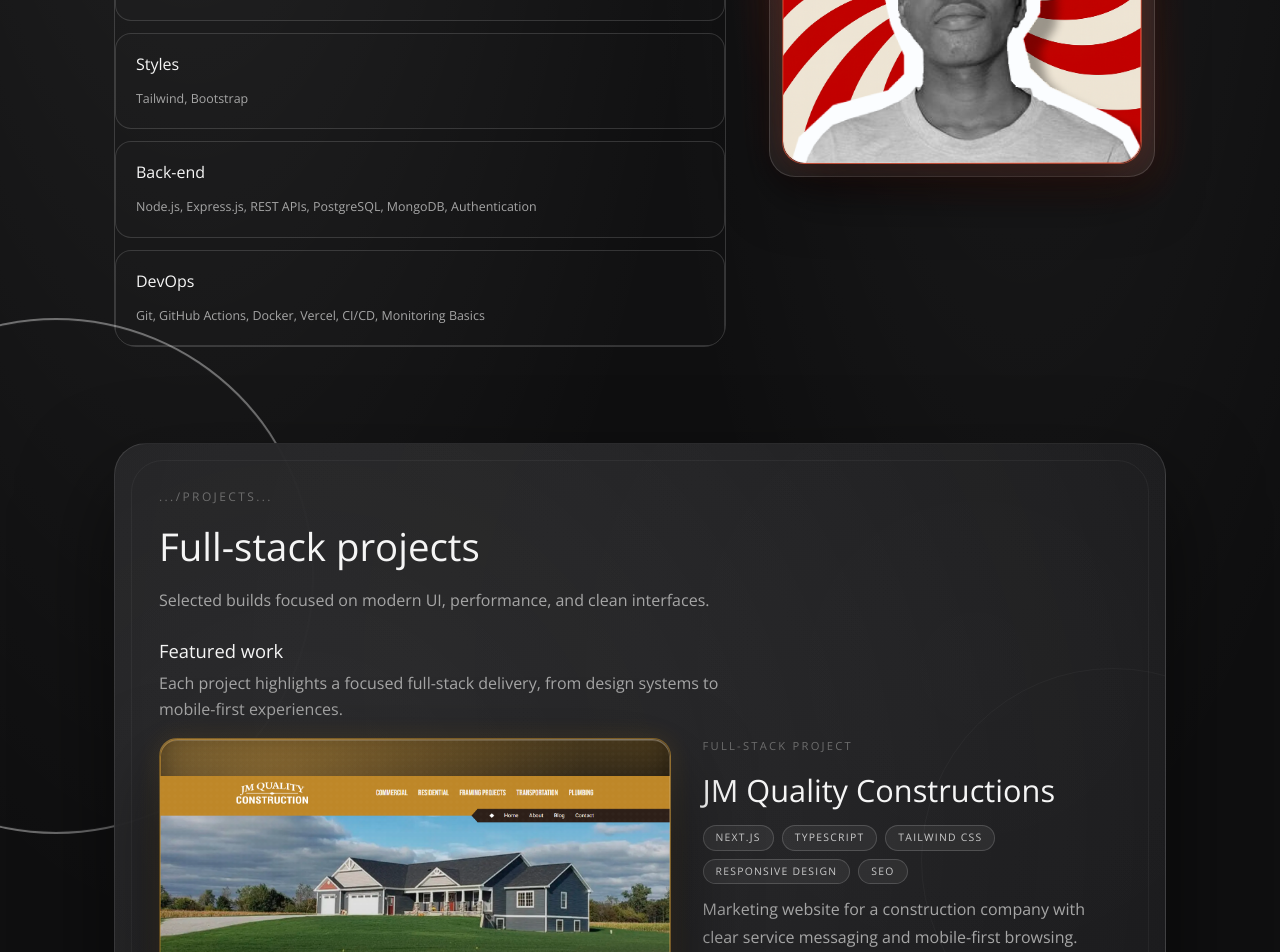
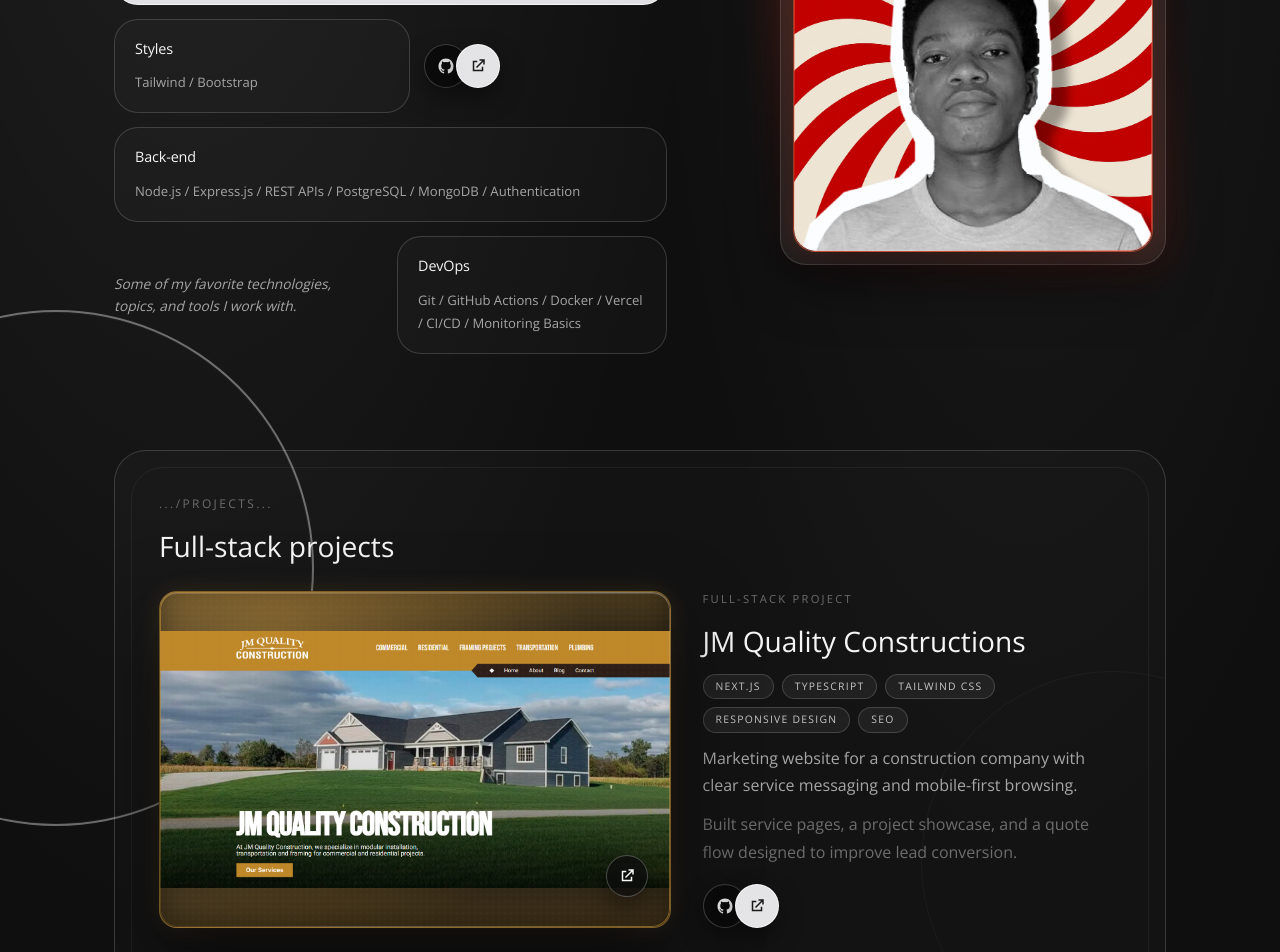
Before and after one commit to AkinyemiVictor/victor-portfolio, a Next.js app: page / in a window 1280 px wide. Shown: the part 1060-2012 px from the top of the page. Built offline with nearby package versions, Linux system fonts and the light colour scheme.

Commit message:
12th commit

```diff
--- a/app/globals.css
+++ b/app/globals.css
@@ -6,6 +6,8 @@
   --page-muted: #a6a6a6;
   --page-dim: #6d6d6d;
   --accent: #3d7bff;
+  --accent-hover: #5a92ff;
+  --accent-press: #2f63d7;
   --accent-soft: rgba(61, 123, 255, 0.22);
   --glass: rgba(255, 255, 255, 0.08);
   --glass-strong: rgba(255, 255, 255, 0.18);
@@ -336,14 +338,27 @@ a {
   transform: translateY(-2px);
 }
 
+.pill-primary:active {
+  transform: translateY(0);
+  background: var(--accent-press);
+}
+
 .pill-ghost {
-  border: 1px solid var(--glass-border);
-  background: rgba(255, 255, 255, 0.03);
-  color: var(--page-ink);
+  border: 1px solid rgba(61, 123, 255, 0.72);
+  background: rgba(61, 123, 255, 0.2);
+  color: #dbe8ff;
+  box-shadow: 0 12px 30px rgba(61, 123, 255, 0.22);
 }
 
 .pill-ghost:hover {
   transform: translateY(-2px);
+}
+
+.pill-ghost:active {
+  transform: translateY(0);
+  background: rgba(47, 99, 215, 0.34);
+  border-color: rgba(47, 99, 215, 0.9);
+  color: #ffffff;
 }
 
 .hero-right {
@@ -384,7 +399,7 @@ a {
 }
 
 .section-title {
-  font-size: clamp(1.8rem, 3vw, 2.6rem);
+  font-size: clamp(1.35rem, 2.2vw, 1.8rem);
   margin: 0;
 }
 
@@ -432,17 +447,20 @@ a {
 
 .profile {
   display: grid;
-  gap: 32px;
+  gap: 24px;
 }
 
 .profile-left {
   display: grid;
-  gap: 24px;
+  gap: 0;
+  align-content: start;
+  justify-items: start;
 }
 
 .profile-intro {
   display: grid;
   gap: 12px;
+  max-width: 760px;
 }
 
 .profile-text {
@@ -451,18 +469,20 @@ a {
   margin: 0;
 }
 
+.profile-intro-tablet {
+  display: none;
+}
+
 .skill-grid {
   display: grid;
-  width: min(100%, 760px);
+  width: min(100%, 660px);
 }
 
 .skill-panel {
-  border-radius: 22px;
-  padding: 0;
-  display: grid;
-  gap: 12px;
+  display: grid;
+  gap: 14px;
   background: transparent;
-  border: 1px solid rgba(255, 255, 255, 0.16);
+  border: none;
   box-shadow: none;
 }
 
@@ -474,26 +494,95 @@ a {
   padding: 18px 20px;
   display: grid;
   gap: 12px;
-  border-radius: 16px;
-  border: 1px solid rgba(255, 255, 255, 0.14);
-  background: rgba(255, 255, 255, 0.01);
-}
-
-.skill-row.has-divider {
-  border-bottom: 1px solid rgba(255, 255, 255, 0.14);
+  border-radius: 24px;
+  border: 1px solid rgba(255, 255, 255, 0.16);
+  background: rgba(255, 255, 255, 0.02);
+}
+
+.skill-row-front {
+  padding: 20px 22px;
+  background: rgba(237, 237, 240, 0.95);
+  border-color: rgba(255, 255, 255, 0.68);
+}
+
+.skill-row-front .skill-title {
+  color: #1a1a1a;
+}
+
+.skill-row-front .skill-list {
+  color: #2f2f2f;
+}
+
+.skill-mid {
+  display: grid;
+  grid-template-columns: minmax(0, 0.64fr) auto;
+  gap: 14px;
+  align-items: center;
+}
+
+.skill-orbs {
+  display: flex;
+  align-items: center;
+  gap: 0;
+}
+
+.skill-orb {
+  position: relative;
+  width: 44px;
+  height: 44px;
+  border-radius: 999px;
+  border: 1px solid rgba(255, 255, 255, 0.2);
+  background: rgba(10, 10, 10, 0.9);
+  color: rgba(255, 255, 255, 0.86);
+  display: grid;
+  place-items: center;
+  box-shadow: 0 10px 24px rgba(0, 0, 0, 0.4);
+  z-index: 1;
+}
+
+.skill-orb svg {
+  width: 18px;
+  height: 18px;
+  fill: currentColor;
+}
+
+.skill-orb-light {
+  margin-left: -12px;
+  background: rgba(238, 238, 240, 0.96);
+  border-color: rgba(255, 255, 255, 0.75);
+  color: #1a1a1a;
+  z-index: 2;
+}
+
+.skill-foot {
+  display: grid;
+  grid-template-columns: minmax(0, 1fr) minmax(270px, 0.72fr);
+  gap: 14px;
+  align-items: end;
+}
+
+.skill-note {
+  margin: 0;
+  align-self: center;
+  max-width: 240px;
+  color: var(--page-muted);
+  font-size: 0.86rem;
+  line-height: 1.55;
+  font-style: italic;
 }
 
 .skill-title {
   margin: 0;
-  font-size: 1rem;
+  font-size: 0.9rem;
+  letter-spacing: -0.01em;
 }
 
 .skill-list {
   margin: 0;
   font-family: var(--font-mono), monospace;
-  font-size: 0.78rem;
+  font-size: 0.82rem;
   color: var(--page-muted);
-  line-height: 1.8;
+  line-height: 1.75;
 }
 
 .profile-right {
@@ -620,12 +709,9 @@ a {
   position: relative;
   padding: clamp(24px, 5vw, 44px);
   border-radius: 32px;
-  border: 1px solid rgba(255, 255, 255, 0.12);
-  background:
-    radial-gradient(circle at 18% 20%, rgba(255, 255, 255, 0.08), transparent 55%),
-    radial-gradient(circle at 82% 12%, rgba(255, 255, 255, 0.04), transparent 60%),
-    linear-gradient(160deg, rgba(26, 26, 28, 0.98), rgba(12, 12, 14, 0.98));
-  box-shadow: 0 40px 90px rgba(0, 0, 0, 0.55);
+  border: 1px solid rgba(255, 255, 255, 0.16);
+  background: rgba(255, 255, 255, 0.02);
+  box-shadow: none;
   overflow: hidden;
 }
 
@@ -634,8 +720,8 @@ a {
   position: absolute;
   inset: 16px;
   border-radius: inherit;
-  border: 1px solid rgba(255, 255, 255, 0.08);
-  opacity: 0.6;
+  border: 1px solid rgba(255, 255, 255, 0.12);
+  opacity: 0.45;
   pointer-events: none;
   z-index: 0;
 }
@@ -731,7 +817,7 @@ a {
 
 .project-list {
   display: grid;
-  gap: clamp(28px, 6vw, 48px);
+  gap: clamp(44px, 8vw, 84px);
 }
 
 .project-item {
@@ -998,7 +1084,7 @@ a {
 
 .project-name {
   margin: 0;
-  font-size: clamp(1.4rem, 2.4vw, 2rem);
+  font-size: clamp(1.35rem, 2.2vw, 1.8rem);
 }
 
 .project-tags {
@@ -1032,20 +1118,31 @@ a {
 .project-links {
   display: flex;
   align-items: center;
-  gap: 10px;
+  gap: 0;
   margin-top: 6px;
 }
 
 .project-icon {
-  width: 36px;
-  height: 36px;
+  position: relative;
+  width: 44px;
+  height: 44px;
   border-radius: 999px;
   border: 1px solid rgba(255, 255, 255, 0.2);
-  background: rgba(255, 255, 255, 0.06);
+  background: rgba(10, 10, 10, 0.9);
+  color: rgba(255, 255, 255, 0.86);
   display: grid;
   place-items: center;
-  color: var(--page-ink);
+  box-shadow: 0 10px 24px rgba(0, 0, 0, 0.4);
+  z-index: 1;
   transition: transform 0.2s ease, border-color 0.2s ease;
+}
+
+.project-icon-live {
+  margin-left: -12px;
+  background: rgba(238, 238, 240, 0.96);
+  border-color: rgba(255, 255, 255, 0.75);
+  color: #1a1a1a;
+  z-index: 2;
 }
 
 .project-icon:hover {
@@ -1054,8 +1151,8 @@ a {
 }
 
 .project-icon svg {
-  width: 16px;
-  height: 16px;
+  width: 18px;
+  height: 18px;
   fill: currentColor;
 }
 
@@ -2232,11 +2329,16 @@ a {
   gap: 8px;
   padding: 0.55rem 1.1rem;
   border-radius: 999px;
-  border: 1px solid rgba(255, 255, 255, 0.18);
-  background: transparent;
-  color: var(--page-ink);
+  border: 1px solid rgba(61, 123, 255, 0.72);
+  background: rgba(61, 123, 255, 0.2);
+  color: #dbe8ff;
   font-size: 0.78rem;
-  transition: transform 0.2s ease, border-color 0.2s ease;
+  box-shadow: 0 12px 30px rgba(61, 123, 255, 0.22);
+  transition:
+    transform 0.2s ease,
+    border-color 0.2s ease,
+    background-color 0.2s ease,
+    color 0.2s ease;
 }
 
 .contact-pill svg {
@@ -2247,7 +2349,13 @@ a {
 
 .contact-pill:hover {
   transform: translateY(-2px);
-  border-color: rgba(255, 255, 255, 0.4);
+}
+
+.contact-pill:active {
+  transform: translateY(0);
+  background: rgba(47, 99, 215, 0.34);
+  border-color: rgba(47, 99, 215, 0.9);
+  color: #ffffff;
 }
 
 .contact-right {
@@ -2275,10 +2383,10 @@ a {
 }
 
 .contact-card {
-  padding: 18px 20px;
-  border-radius: 20px;
-  border: 1px solid rgba(255, 255, 255, 0.16);
-  background: transparent;
+  padding: 20px 22px;
+  border-radius: 24px;
+  border: 1px solid rgba(255, 255, 255, 0.68);
+  background: rgba(237, 237, 240, 0.95);
   display: grid;
   gap: 10px;
 }
@@ -2288,7 +2396,7 @@ a {
   font-size: 0.75rem;
   letter-spacing: 0.2em;
   text-transform: uppercase;
-  color: var(--page-dim);
+  color: #525252;
   margin: 0;
 }
 
@@ -2296,7 +2404,7 @@ a {
   display: grid;
   gap: 6px;
   font-size: 0.85rem;
-  color: var(--page-muted);
+  color: #2f2f2f;
 }
 
 .reveal {
@@ -2353,8 +2461,32 @@ a {
   }
 
   .profile {
-    grid-template-columns: minmax(0, 1.2fr) minmax(0, 0.8fr);
+    grid-template-columns: minmax(0, 1.05fr) minmax(0, 0.85fr);
+    grid-template-areas:
+      "intro intro"
+      "left right";
+    column-gap: clamp(24px, 4vw, 56px);
+    row-gap: clamp(18px, 2.5vw, 34px);
     align-items: start;
+  }
+
+  .profile-intro {
+    grid-area: intro;
+    width: min(100%, 700px);
+  }
+
+  .profile-left {
+    grid-area: left;
+    max-width: 680px;
+    width: 100%;
+    justify-self: start;
+  }
+
+  .profile-right {
+    grid-area: right;
+    justify-items: end;
+    justify-self: end;
+    align-self: start;
   }
 
   .project-item {
@@ -2426,7 +2558,109 @@ a {
   }
 }
 
+@media (max-width: 900px) {
+  .profile {
+    grid-template-columns: minmax(0, 1fr);
+    grid-template-areas:
+      "intro"
+      "right"
+      "left";
+  }
+
+  .profile-intro {
+    grid-area: intro;
+  }
+
+  .profile-right {
+    grid-area: right;
+  }
+
+  .profile-left {
+    grid-area: left;
+  }
+
+  .skill-mid,
+  .skill-foot {
+    grid-template-columns: 1fr;
+    align-items: start;
+  }
+
+  .skill-orbs {
+    display: none;
+  }
+
+  .skill-note {
+    display: none;
+  }
+}
+
+@media (min-width: 721px) and (max-width: 900px) {
+  .profile {
+    row-gap: clamp(12px, 2.4vw, 18px);
+    grid-template-areas:
+      "right"
+      "left";
+  }
+
+  .profile-intro {
+    display: none;
+  }
+
+  .profile-right,
+  .profile-left {
+    width: min(100%, 720px);
+    justify-self: center;
+  }
+
+  .profile-right {
+    grid-template-columns: minmax(0, 1fr) auto;
+    column-gap: clamp(14px, 3vw, 26px);
+    align-items: center;
+    justify-items: stretch;
+  }
+
+  .profile-intro-tablet {
+    display: grid;
+    gap: 8px;
+    align-content: center;
+    max-width: 340px;
+  }
+
+  .skill-grid {
+    width: 100%;
+  }
+
+  .profile-right .portrait-card {
+    justify-self: end;
+  }
+}
+
 @media (max-width: 720px) {
+  .project-item,
+  .project-item[data-align="right"] {
+    grid-template-columns: 1fr;
+    grid-template-areas:
+      "visual"
+      "content";
+    align-items: start;
+  }
+
+  .project-visual-shell {
+    grid-area: visual;
+  }
+
+  .project-content,
+  .project-item[data-align="right"] .project-content {
+    grid-area: content;
+    text-align: left;
+    align-items: flex-start;
+  }
+
+  .project-item[data-align="right"] .project-tags,
+  .project-item[data-align="right"] .project-links {
+    justify-content: flex-start;
+  }
+
   .uiux-preview {
     min-height: 200px;
   }
--- a/app/page.tsx
+++ b/app/page.tsx
@@ -10,7 +10,7 @@ const socialLinks = [
   { label: "GitHub", href: "https://github.com/AkinyemiVictor", type: "github" },
   { label: "LinkedIn", href: "https://www.linkedin.com/in/knym-/", type: "linkedin" },
   { label: "Telegram", href: "https://web.telegram.org/k/", type: "telegram" },
-  { label: "Instagram", href: "https://www.instagram.com/sope.idesign/", type: "instagram" },
+  { label: "Instagram", href: "https://www.instagram.com/sope.icreate/", type: "instagram" },
 ] as const;
 
 const baseProjects = [
@@ -131,6 +131,7 @@ const localeContent = {
         items: "Git / GitHub Actions / Docker / Vercel / CI/CD / Monitoring Basics",
       },
     ],
+    skillsNote: "Some of my favorite technologies, topics, and tools I work with.",
     projects: {
       label: ".../Projects...",
       title: "Full-stack projects",
@@ -224,6 +225,8 @@ const localeContent = {
         items: "Git / GitHub Actions / Docker / Vercel / CI/CD / Bases de monitoring",
       },
     ],
+    skillsNote:
+      "Certaines de mes technologies, thématiques et outils préférés avec lesquels je travaille.",
     projects: {
       label: ".../Projets...",
       title: "Projets full-stack",
@@ -430,28 +433,69 @@ export default function Home() {
         </section>
 
         <section id="skills" className="profile reveal delay-2">
-          <div className="profile-left">
           <div className="profile-intro">
             <p className="section-label">{content.aboutLabel}</p>
             <p className="profile-text">{content.aboutIntro}</p>
           </div>
+          <div className="profile-left">
             <div className="skill-grid">
-              <div className="skill-panel glass">
-                {skills.map((skill, index) => (
-                  <article
-                    className={`skill-row${index < skills.length - 1 ? " has-divider" : ""}`}
-                    key={skill.title}
-                  >
+              {skills[0] && skills[1] && skills[2] && skills[3] ? (
+                <div className="skill-panel">
+                  <article className="skill-row skill-row-front">
+                    <h3 className="skill-title">{skills[0].title}</h3>
+                    <p className="skill-list">{skills[0].items}</p>
+                  </article>
+
+                  <div className="skill-mid">
+                    <article className="skill-row skill-row-styles">
+                      <h3 className="skill-title">{skills[1].title}</h3>
+                      <p className="skill-list">{skills[1].items}</p>
+                    </article>
+                    <div className="skill-orbs" aria-hidden="true">
+                      <span className="skill-orb">
+                        <svg viewBox="0 0 24 24">
+                          <path d="M12 2C6.48 2 2 6.58 2 12.23c0 4.5 2.87 8.31 6.84 9.66.5.1.68-.22.68-.5 0-.25-.01-.9-.01-1.76-2.78.62-3.36-1.38-3.36-1.38-.45-1.18-1.1-1.5-1.1-1.5-.9-.64.07-.63.07-.63 1 .07 1.53 1.06 1.53 1.06.9 1.57 2.36 1.12 2.94.85.09-.66.35-1.12.63-1.38-2.22-.26-4.56-1.15-4.56-5.12 0-1.13.39-2.05 1.03-2.77-.1-.26-.45-1.3.1-2.7 0 0 .84-.28 2.75 1.05a9.2 9.2 0 0 1 5 0c1.9-1.33 2.74-1.05 2.74-1.05.56 1.4.21 2.44.1 2.7.64.72 1.02 1.64 1.02 2.77 0 3.98-2.35 4.86-4.59 5.11.36.33.68.97.68 1.96 0 1.41-.01 2.55-.01 2.9 0 .28.18.6.69.5A10.17 10.17 0 0 0 22 12.23C22 6.58 17.52 2 12 2Z" />
+                        </svg>
+                      </span>
+                      <span className="skill-orb skill-orb-light">
+                        <svg viewBox="0 0 24 24">
+                          <path d="M14 3h7v7h-2V6.41l-8.3 8.3-1.4-1.42 8.3-8.29H14V3Z" />
+                          <path d="M5 5h6v2H7v10h10v-4h2v6H5V5Z" />
+                        </svg>
+                      </span>
+                    </div>
+                  </div>
+
+                  <article className="skill-row skill-row-back">
+                    <h3 className="skill-title">{skills[2].title}</h3>
+                    <p className="skill-list">{skills[2].items}</p>
+                  </article>
+
+                  <div className="skill-foot">
+                    <p className="skill-note">{content.skillsNote}</p>
+                    <article className="skill-row skill-row-devops">
+                      <h3 className="skill-title">{skills[3].title}</h3>
+                      <p className="skill-list">{skills[3].items}</p>
+                    </article>
+                  </div>
+                </div>
+              ) : (
+                <div className="skill-panel">
+                  {skills.map((skill) => (
+                    <article className="skill-row" key={skill.title}>
                       <h3 className="skill-title">{skill.title}</h3>
-                    <p className="skill-list">
-                      {skill.items.split(" / ").join(", ")}
-                    </p>
+                      <p className="skill-list">{skill.items}</p>
                     </article>
                   ))}
                 </div>
+              )}
             </div>
           </div>
           <div className="profile-right">
+            <div className="profile-intro-tablet">
+              <p className="section-label">{content.aboutLabel}</p>
+              <p className="profile-text">{content.aboutIntro}</p>
+            </div>
             <div className="portrait-card glass">
               <div className="portrait-frame">
                 <div className="portrait-media">
@@ -492,14 +536,9 @@ export default function Home() {
           <div className="project-head">
             <p className="section-label">{content.projects.label}</p>
             <h2 className="section-title">{content.projects.title}</h2>
-            <p className="section-lead">{content.projects.lead}</p>
           </div>
 
           <div className="project-section">
-            <div className="project-section-head">
-              <h3 className="project-section-title">{content.projects.featuredTitle}</h3>
-              <p className="project-section-text">{content.projects.featuredText}</p>
-            </div>
             <div className="project-list">
               {frontendProjects.map((project, index) => (
                 <article
@@ -529,7 +568,7 @@ export default function Home() {
                     <div className="project-links">
                       {project.links?.github ? (
                         <a
-                          className="project-icon"
+                          className="project-icon project-icon-github"
                           href={project.links.github}
                           aria-label={`${project.title} GitHub`}
                           target="_blank"
@@ -542,7 +581,7 @@ export default function Home() {
                       ) : null}
                       {project.links?.live ? (
                         <a
-                          className="project-icon"
+                          className="project-icon project-icon-live"
                           href={project.links.live}
                           aria-label={`${project.title} Live site`}
                           target="_blank"
```
Lines whose indentation alone changed are shown as unchanged.
